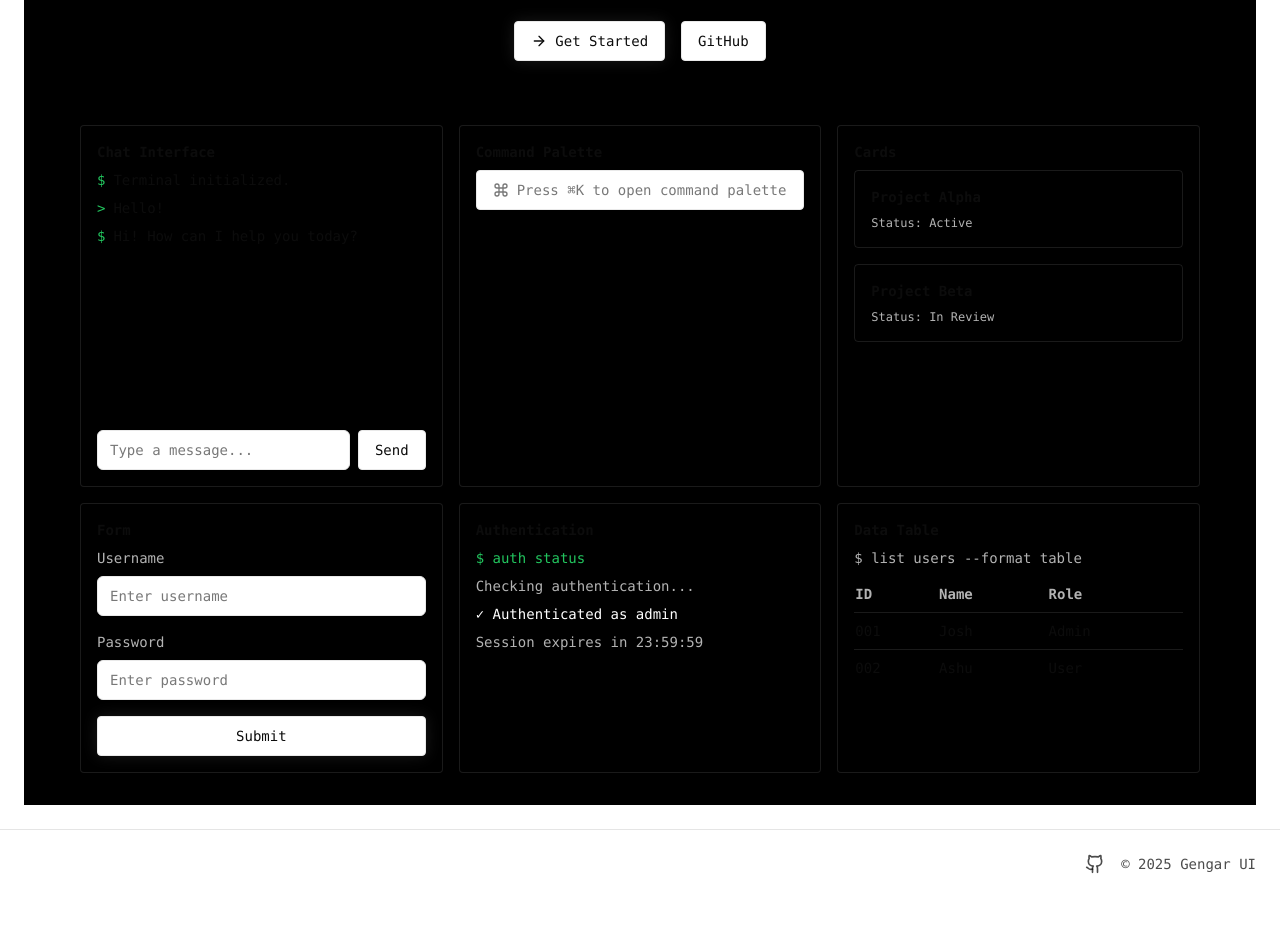
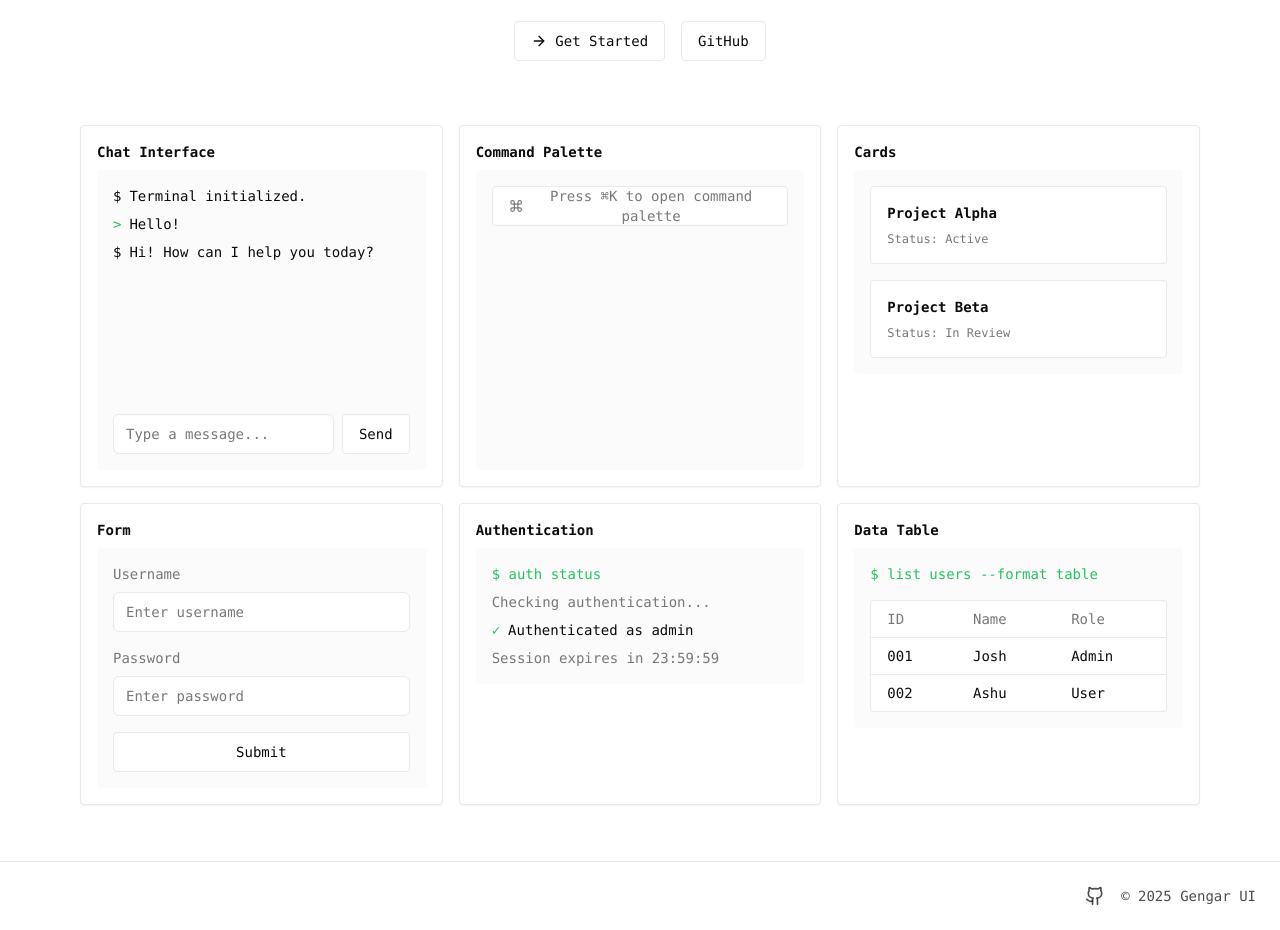
Before and after one commit to dancer/Gengar, a Next.js app: page / in a window 1280 px wide. Shown: the part 340-1270 px from the top of the page. Before the commit the page ends 1238 px from the top, so only its background shows below. Built offline with nearby package versions, Linux system fonts and the light colour scheme.

Commit message:
homepage

```diff
--- a/app/page.tsx
+++ b/app/page.tsx
@@ -11,16 +11,16 @@ import { ExampleDataTable } from '@/components/examples/data-table'
 
 export default function Home() {
   return (
-    <div className="flex flex-col items-center justify-center min-h-screen py-8 bg-black text-white">
+    <div className="flex flex-col items-center justify-center min-h-screen py-8 bg-background dark:bg-black text-foreground">
       {/* Hero Section */}
       <div className="text-center space-y-6 max-w-2xl mx-auto px-4 mb-16">
         <div className="flex items-center justify-center mb-6">
-          <Terminal className="h-10 w-10" />
+          <Terminal className="h-10 w-10 text-foreground" />
         </div>
-        <h1 className="text-3xl font-bold tracking-tighter sm:text-4xl">
+        <h1 className="text-3xl font-bold tracking-tighter sm:text-4xl text-foreground">
           Terminal-inspired components for modern applications
         </h1>
-        <p className="text-base text-white/70 sm:text-lg max-w-xl mx-auto">
+        <p className="text-base text-muted-foreground sm:text-lg max-w-xl mx-auto">
           Beautiful, responsive components with a terminal aesthetic. Built with Tailwind CSS and open source.
         </p>
         <div className="flex items-center justify-center space-x-4">
@@ -40,28 +40,28 @@ export default function Home() {
 
       {/* Examples Grid */}
       <div className="grid grid-cols-1 md:grid-cols-2 lg:grid-cols-3 gap-4 px-4 max-w-6xl mx-auto w-full">
-        <Card className="p-4 bg-black border-white/10">
-          <h3 className="text-sm font-semibold mb-2">Chat Interface</h3>
+        <Card className="p-4 bg-background dark:bg-black border-border">
+          <h3 className="text-sm font-semibold mb-2 text-foreground">Chat Interface</h3>
           <ExampleChat />
         </Card>
-        <Card className="p-4 bg-black border-white/10">
-          <h3 className="text-sm font-semibold mb-2">Command Palette</h3>
+        <Card className="p-4 bg-background dark:bg-black border-border">
+          <h3 className="text-sm font-semibold mb-2 text-foreground">Command Palette</h3>
           <ExampleCommand />
         </Card>
-        <Card className="p-4 bg-black border-white/10">
-          <h3 className="text-sm font-semibold mb-2">Cards</h3>
+        <Card className="p-4 bg-background dark:bg-black border-border">
+          <h3 className="text-sm font-semibold mb-2 text-foreground">Cards</h3>
           <ExampleCards />
         </Card>
-        <Card className="p-4 bg-black border-white/10">
-          <h3 className="text-sm font-semibold mb-2">Form</h3>
+        <Card className="p-4 bg-background dark:bg-black border-border">
+          <h3 className="text-sm font-semibold mb-2 text-foreground">Form</h3>
           <ExampleForm />
         </Card>
-        <Card className="p-4 bg-black border-white/10">
-          <h3 className="text-sm font-semibold mb-2">Authentication</h3>
+        <Card className="p-4 bg-background dark:bg-black border-border">
+          <h3 className="text-sm font-semibold mb-2 text-foreground">Authentication</h3>
           <ExampleAuthentication />
         </Card>
-        <Card className="p-4 bg-black border-white/10">
-          <h3 className="text-sm font-semibold mb-2">Data Table</h3>
+        <Card className="p-4 bg-background dark:bg-black border-border">
+          <h3 className="text-sm font-semibold mb-2 text-foreground">Data Table</h3>
           <ExampleDataTable />
         </Card>
       </div>
--- a/components/examples/authentication.tsx
+++ b/components/examples/authentication.tsx
@@ -1,10 +1,15 @@
 export function ExampleAuthentication() {
   return (
-    <div className="space-y-2 font-mono text-sm">
-      <div className="text-green-500">$ auth status</div>
-      <div className="text-white/70">Checking authentication...</div>
-      <div className="text-white">✓ Authenticated as admin</div>
-      <div className="text-white/70">Session expires in 23:59:59</div>
+    <div className="bg-muted/40 rounded-sm p-4">
+      <div className="space-y-2 font-mono text-sm">
+        <div className="text-[hsl(var(--terminal-green))]">$ auth status</div>
+        <div className="text-muted-foreground">Checking authentication...</div>
+        <div className="text-foreground flex items-center gap-2">
+          <span className="text-[hsl(var(--terminal-green))]">✓</span>
+          <span>Authenticated as admin</span>
+        </div>
+        <div className="text-muted-foreground">Session expires in 23:59:59</div>
+      </div>
     </div>
   )
 }
--- a/components/examples/cards.tsx
+++ b/components/examples/cards.tsx
@@ -1,18 +1,20 @@
 export function ExampleCards() {
   return (
+    <div className="bg-muted/40 rounded-sm p-4">
       <div className="grid gap-4">
-      <div className="rounded border border-white/10 p-4">
-        <h4 className="text-sm font-semibold">Project Alpha</h4>
-        <p className="mt-2 text-xs text-white/70">
+        <div className="rounded-sm bg-background border border-border p-4">
+          <h4 className="text-sm font-semibold text-foreground">Project Alpha</h4>
+          <p className="mt-2 text-xs text-muted-foreground">
             Status: Active
           </p>
         </div>
-      <div className="rounded border border-white/10 p-4">
-        <h4 className="text-sm font-semibold">Project Beta</h4>
-        <p className="mt-2 text-xs text-white/70">
+        <div className="rounded-sm bg-background border border-border p-4">
+          <h4 className="text-sm font-semibold text-foreground">Project Beta</h4>
+          <p className="mt-2 text-xs text-muted-foreground">
             Status: In Review
           </p>
         </div>
       </div>
+    </div>
   )
 }
--- a/components/examples/chat.tsx
+++ b/components/examples/chat.tsx
@@ -13,18 +13,20 @@ export function ExampleChat() {
   ])
 
   return (
-    <div className="h-[300px] flex flex-col">
+    <div className="h-[300px] flex flex-col bg-muted/40 rounded-sm p-4">
       <div className="flex-1 overflow-auto space-y-2">
         {messages.map((message, i) => (
           <div key={i} className="text-sm">
-            <span className="text-green-500">{message.role === 'user' ? '>' : '$'}</span>
-            <span className="ml-2">{message.content}</span>
+            <span className={message.role === 'user' ? 'text-[hsl(var(--terminal-green))]' : 'text-[hsl(var(--terminal-blue))]'}>
+              {message.role === 'user' ? '>' : '$'}
+            </span>
+            <span className="ml-2 text-foreground">{message.content}</span>
           </div>
         ))}
       </div>
       <div className="mt-4 flex gap-2">
-        <Input placeholder="Type a message..." className="flex-1" />
-        <Button variant="outline">Send</Button>
+        <Input placeholder="Type a message..." className="flex-1 bg-background" />
+        <Button variant="outline" className="bg-background hover:bg-muted">Send</Button>
       </div>
     </div>
   )
--- a/components/examples/command.tsx
+++ b/components/examples/command.tsx
@@ -9,10 +9,10 @@ export function ExampleCommand() {
   const [isOpen, setIsOpen] = useState(false)
 
   return (
-    <div className="h-[300px] flex flex-col">
+    <div className="h-[300px] flex flex-col bg-muted/40 rounded-sm p-4">
       <Button
         variant="outline"
-        className="w-full justify-start text-sm text-muted-foreground"
+        className="w-full justify-start text-sm text-muted-foreground bg-background hover:bg-muted"
         onClick={() => setIsOpen(true)}
       >
         <Command className="mr-2 h-4 w-4" />
@@ -20,11 +20,11 @@ export function ExampleCommand() {
       </Button>
       {isOpen && (
         <div className="mt-4 space-y-2">
-          <Input placeholder="Type a command..." />
-          <div className="text-sm text-white/70">
-            <div className="px-2 py-1 hover:bg-white/5 cursor-pointer">Open...</div>
-            <div className="px-2 py-1 hover:bg-white/5 cursor-pointer">Save</div>
-            <div className="px-2 py-1 hover:bg-white/5 cursor-pointer">Close</div>
+          <Input placeholder="Type a command..." className="bg-background" />
+          <div className="text-sm bg-background rounded-sm border border-border">
+            <div className="px-3 py-1.5 hover:bg-muted cursor-pointer text-foreground">Open...</div>
+            <div className="px-3 py-1.5 hover:bg-muted cursor-pointer text-foreground">Save</div>
+            <div className="px-3 py-1.5 hover:bg-muted cursor-pointer text-foreground">Close</div>
           </div>
         </div>
       )}
--- a/components/examples/data-table.tsx
+++ b/components/examples/data-table.tsx
@@ -1,28 +1,30 @@
 export function ExampleDataTable() {
   return (
-    <div className="font-mono text-sm">
-      <div className="mb-2 text-white/70">$ list users --format table</div>
+    <div className="font-mono text-sm bg-muted/40 rounded-sm p-4">
+      <div className="mb-4 text-[hsl(var(--terminal-green))]">$ list users --format table</div>
+      <div className="bg-background rounded-sm border border-border">
         <table className="w-full">
           <thead>
-          <tr className="text-left border-b border-white/10">
-            <th className="py-2 text-white/70">ID</th>
-            <th className="py-2 text-white/70">Name</th>
-            <th className="py-2 text-white/70">Role</th>
+            <tr className="text-left border-b border-border">
+              <th className="px-4 py-2 text-muted-foreground font-medium">ID</th>
+              <th className="px-4 py-2 text-muted-foreground font-medium">Name</th>
+              <th className="px-4 py-2 text-muted-foreground font-medium">Role</th>
             </tr>
           </thead>
           <tbody>
-          <tr className="border-b border-white/10">
-            <td className="py-2">001</td>
-            <td className="py-2">Josh</td>
-            <td className="py-2">Admin</td>
+            <tr className="border-b border-border">
+              <td className="px-4 py-2 text-foreground">001</td>
+              <td className="px-4 py-2 text-foreground">Josh</td>
+              <td className="px-4 py-2 text-foreground">Admin</td>
             </tr>
             <tr>
-            <td className="py-2">002</td>
-            <td className="py-2">Ashu</td>
-            <td className="py-2">User</td>
+              <td className="px-4 py-2 text-foreground">002</td>
+              <td className="px-4 py-2 text-foreground">Ashu</td>
+              <td className="px-4 py-2 text-foreground">User</td>
             </tr>
           </tbody>
         </table>
       </div>
+    </div>
   )
 }
--- a/components/examples/form.tsx
+++ b/components/examples/form.tsx
@@ -3,16 +3,18 @@ import { Input } from '@/components/ui/input'
 
 export function ExampleForm() {
   return (
-    <div className="space-y-4">
-      <div>
-        <label className="text-sm text-white/70 block mb-2">Username</label>
-        <Input placeholder="Enter username" />
+    <div className="bg-muted/40 rounded-sm p-4">
+      <div className="space-y-4">
+        <div>
+          <label className="text-sm text-muted-foreground block mb-2">Username</label>
+          <Input placeholder="Enter username" className="bg-background" />
+        </div>
+        <div>
+          <label className="text-sm text-muted-foreground block mb-2">Password</label>
+          <Input type="password" placeholder="Enter password" className="bg-background" />
+        </div>
+        <Button className="w-full bg-background hover:bg-muted">Submit</Button>
       </div>
-      <div>
-        <label className="text-sm text-white/70 block mb-2">Password</label>
-        <Input type="password" placeholder="Enter password" />
-      </div>
-      <Button className="w-full">Submit</Button>
     </div>
   )
 }
```
Lines whose indentation alone changed are shown as unchanged.
